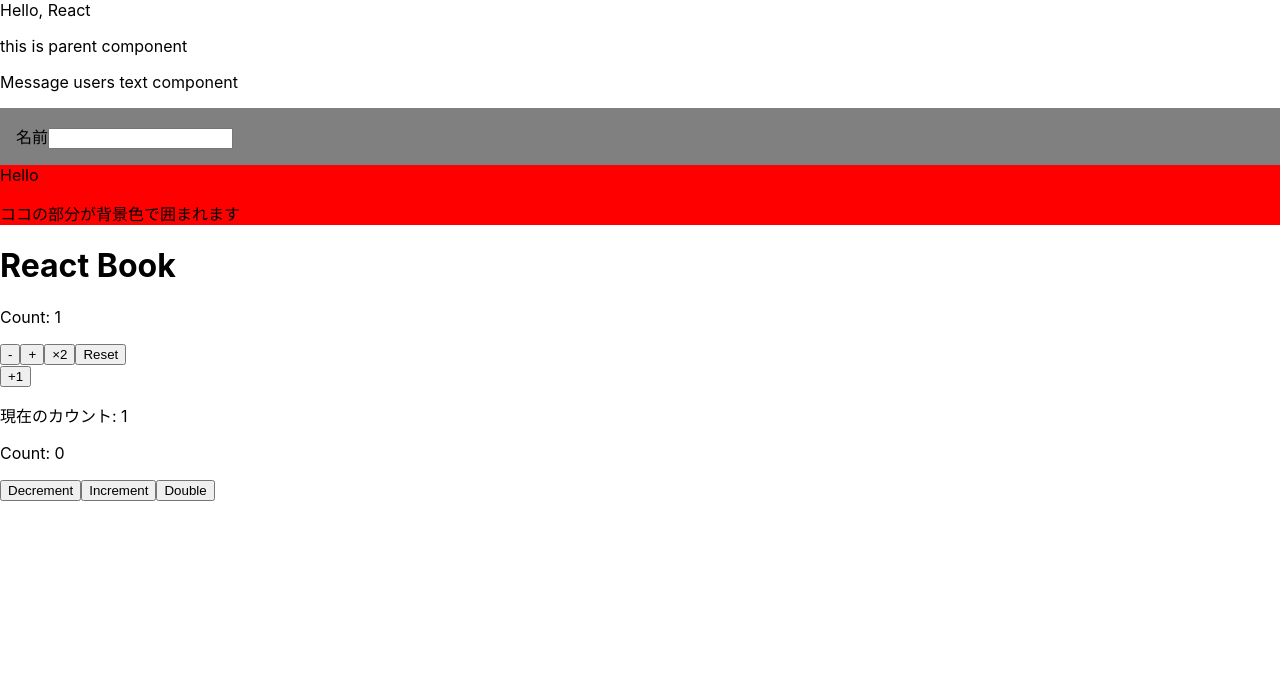
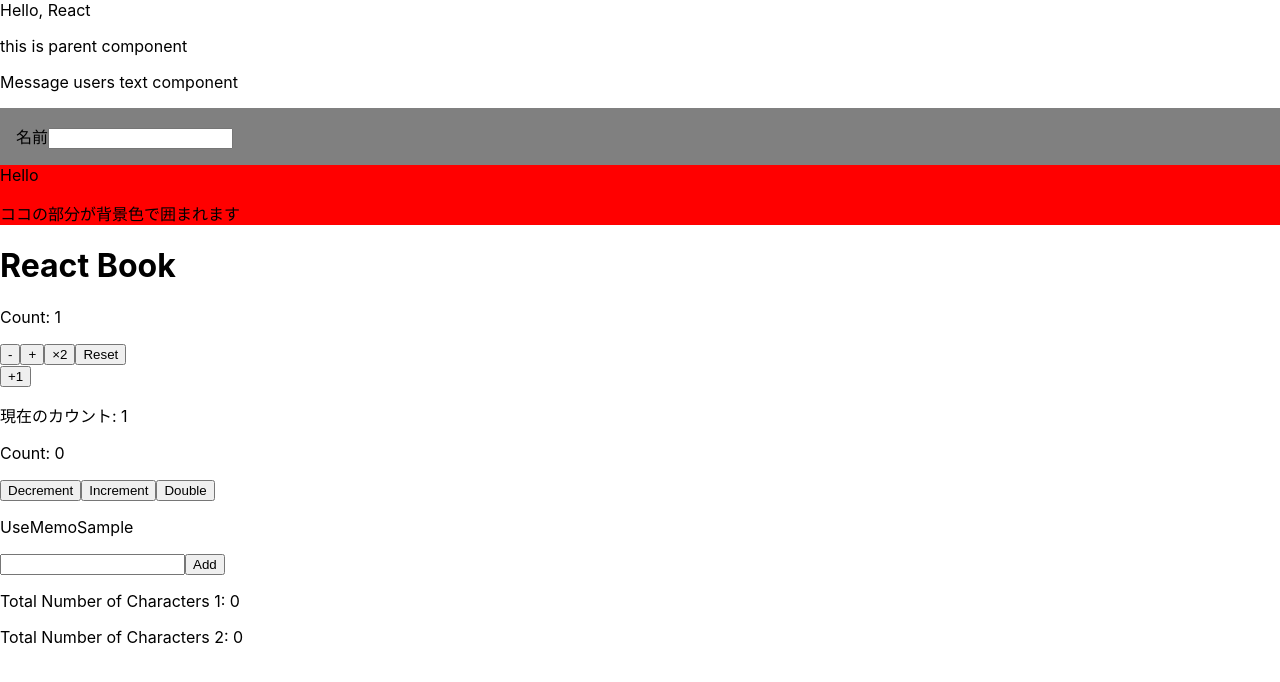
Before and after one commit to Harasou21/to_do, a React (Create React App) app in the folder react-ts-to_do/: page / in a window 1280 px wide. Shown: the top 682 px of the page. Built offline with nearby package versions, Linux system fonts and the light colour scheme.

Commit message:
useMemoの勉強

```diff
--- /dev/null
+++ b/react-ts-to_do/src/components/UseMemo.tsx
@@ -0,0 +1,59 @@
+import React, { useState, useMemo } from 'react'
+
+// import { UseMemoSample } fromで利用
+export const UseMemoSample = () => {
+  // textは現在のテキストボックスの中身の値を保持する
+  const [text, setText] = useState('')
+  // itemsは文字列のリストを保持する
+  const [items, setItems] = useState<string[]>([])
+
+  // React.ChangeEvent<HTMLInputElement>はイベントの型
+  const onChangeInput = (e: React.ChangeEvent<HTMLInputElement>) => {
+    setText(e.target.value)
+  }
+
+  // ボタンをクリックしたときに呼ばれる関数
+  const onClickButton = () => {
+    // いきなりprevItemsが出てきて困惑
+    setItems((prevItems) => {
+      // 現在の入力値をitemsに追加する、この時新しい配列を作成して保存する
+      // ...とは何者
+      // ...配列 で配列の要素をすべて展開する？
+      return [...prevItems, text]
+    })
+    setText('')
+  }
+
+  // numberOfCharacters1は再描画の度にitem.reduceを実行して結果を得る
+  // reduceの第一引数は処理前の値(直前の処理結果)
+  // 第二引数は現在の要素の値
+  // つまり配列の要素数を返している
+  const nunberOfCharacters1 = items.reduce((sub, item) => sub + item.length, 0)
+
+  // numberOfCharacters2 はuseMemoを使いitemが更新されるタイミングでitems.reduceを実行して結果を得る
+
+  const numberOfCharacters2 = useMemo(() => {
+    return items.reduce((sub, item) => sub + item.length, 0)
+    // 第二引数の配列の中にitemsがあるので、itemsが新しくなった時だけ関数を実行してメモを更新します
+  }, [items])
+
+  return (
+    <div>
+      <p>UseMemoSample</p>
+      <div>
+          <input value={text} onChange={onChangeInput} />
+          <button onClick={onClickButton}>Add</button>
+      </div>
+      <div>
+        {items.map((item, index) => (
+          <p key={index}>{item}</p>
+        ))}
+      </div>
+      <div>
+        <p>Total Number of Characters 1: {nunberOfCharacters1}</p>
+        <p>Total Number of Characters 2: {numberOfCharacters2}</p>
+      </div>
+    </div>
+  )
+
+}
--- a/react-ts-to_do/src/index.tsx
+++ b/react-ts-to_do/src/index.tsx
@@ -10,6 +10,7 @@
 import Counter from './components/Counter';
 import {Parent} from './components/Parent'
 import { ParentUseCallback } from './components/UseCallback';
+import { UseMemoSample } from './components/UseMemo';
 import reportWebVitals from './reportWebVitals';
 
 const root = ReactDOM.createRoot(
@@ -25,6 +26,7 @@
     <Counter initialValue={1} />
     <Parent />
     <ParentUseCallback  />
+    <UseMemoSample />
 
   </React.StrictMode>
 );
```
